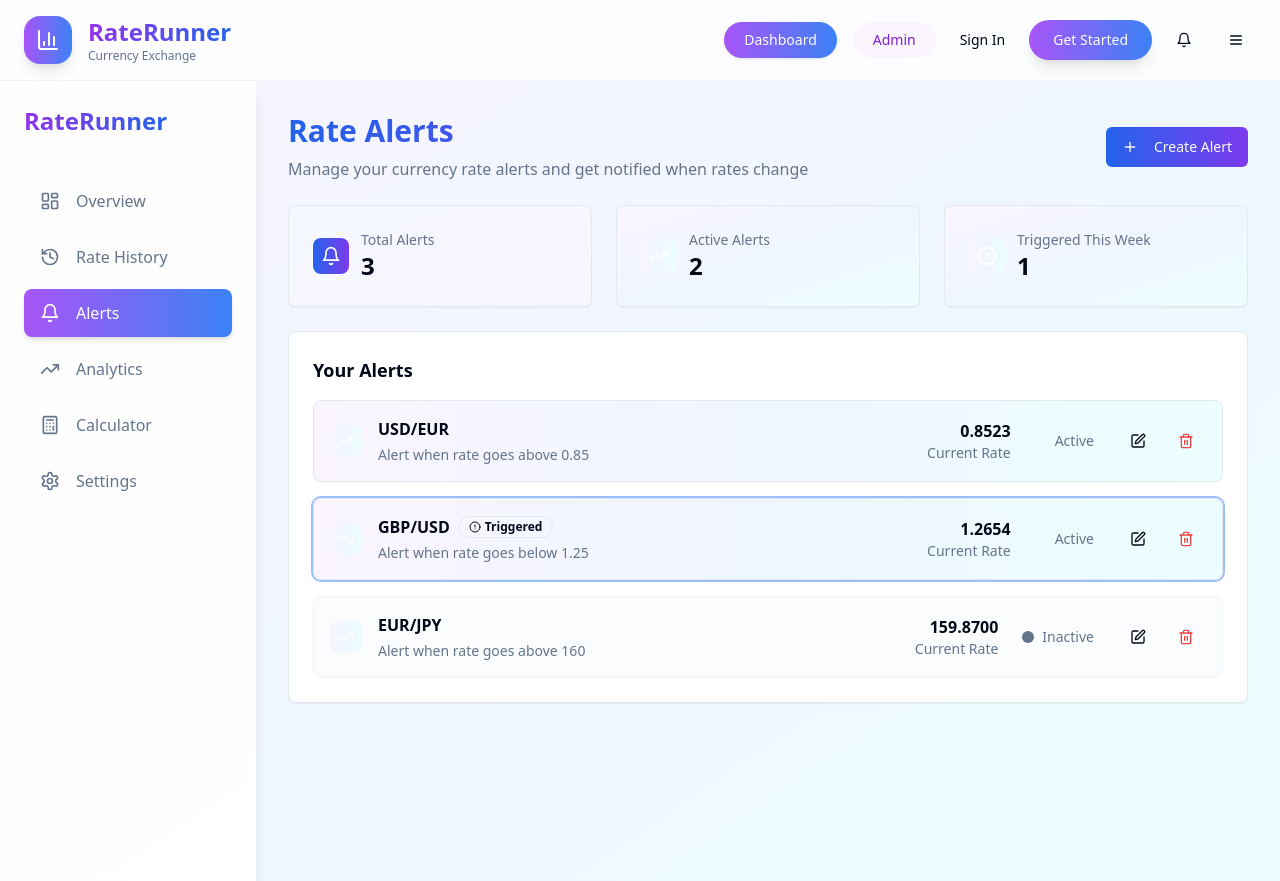
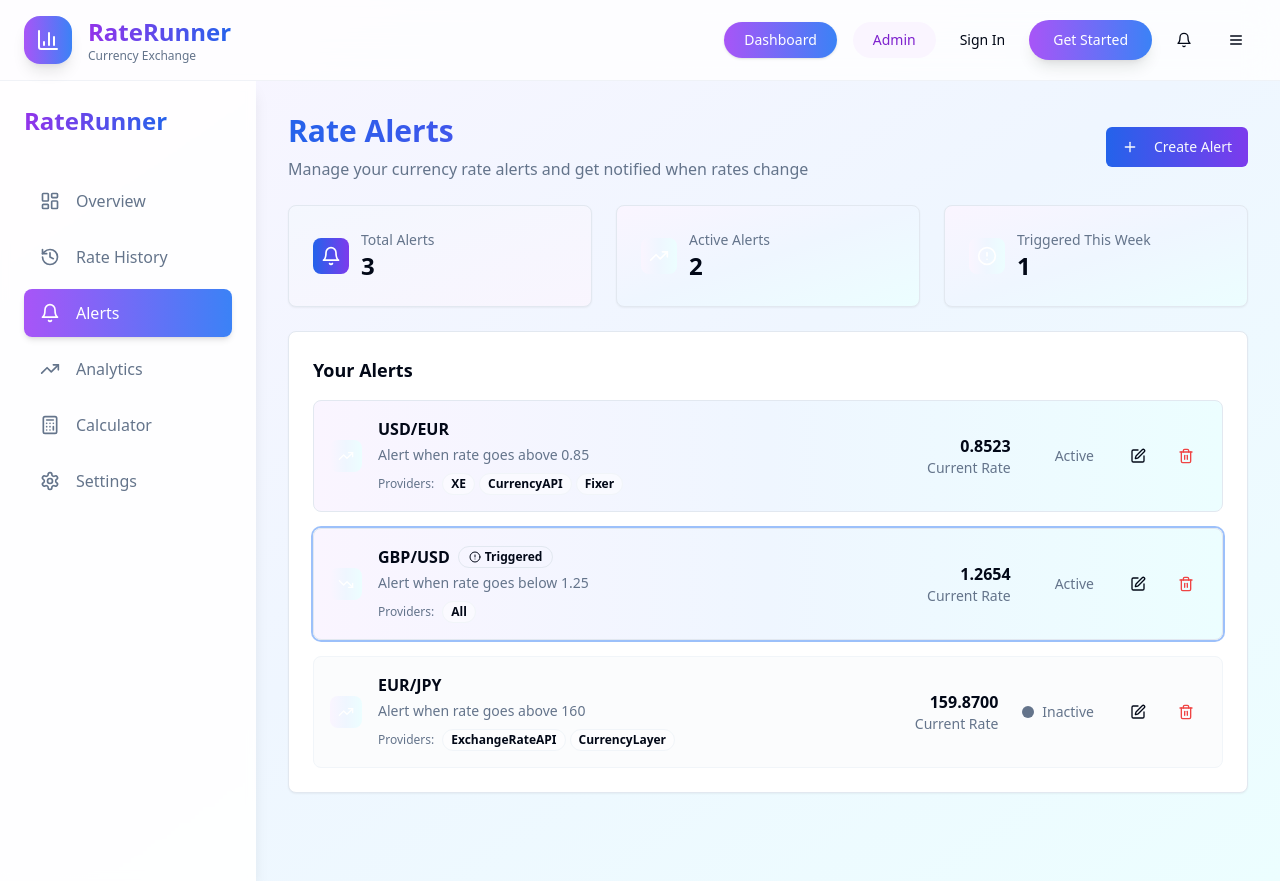
Before and after one commit to olayinks/change-flow-react-ui, a React (Vite) app: page /dashboard/alerts in a window 1280 px wide. Built offline with nearby package versions, Linux system fonts and the light colour scheme.

Commit message:
Add providers to alert panels
Added selected providers to each alert panel for better visibility.
-edited src/components/dashboard/AlertForm.tsx

```diff
--- a/src/pages/AlertsPage.tsx
+++ b/src/pages/AlertsPage.tsx
@@ -17,7 +17,8 @@ const initialAlerts = [
     currentRate: 0.8523,
     active: true,
     created: "2024-01-10",
-    triggered: false
+    triggered: false,
+    providers: ["XE", "CurrencyAPI", "Fixer"]
   },
   {
     id: 2,
@@ -28,7 +29,8 @@ const initialAlerts = [
     currentRate: 1.2654,
     active: true,
     created: "2024-01-08",
-    triggered: true
+    triggered: true,
+    providers: ["All"]
   },
   {
     id: 3,
@@ -39,7 +41,8 @@ const initialAlerts = [
     currentRate: 159.87,
     active: false,
     created: "2024-01-12",
-    triggered: false
+    triggered: false,
+    providers: ["ExchangeRateAPI", "CurrencyLayer"]
   },
 ];
 
@@ -59,7 +62,8 @@ const AlertsPage = () => {
               fromCurrency: alertData.fromCurrency,
               toCurrency: alertData.toCurrency,
               condition: alertData.condition,
-              targetRate: alertData.targetRate
+              targetRate: alertData.targetRate,
+              providers: alertData.providers
             }
           : alert
       ));
@@ -232,6 +236,20 @@ const AlertsPage = () => {
                       <div className="text-sm text-muted-foreground">
                         Alert when rate goes {alert.condition} {alert.targetRate}
                       </div>
+                      <div className="flex items-center gap-2 mt-2">
+                        <span className="text-xs text-muted-foreground">Providers:</span>
+                        <div className="flex flex-wrap gap-1">
+                          {alert.providers.map((provider, index) => (
+                            <Badge
+                              key={index}
+                              variant="outline"
+                              className="text-xs px-2 py-0.5 bg-background/50 border-muted"
+                            >
+                              {provider}
+                            </Badge>
+                          ))}
+                        </div>
+                      </div>
                     </div>
                   </div>
 
```
